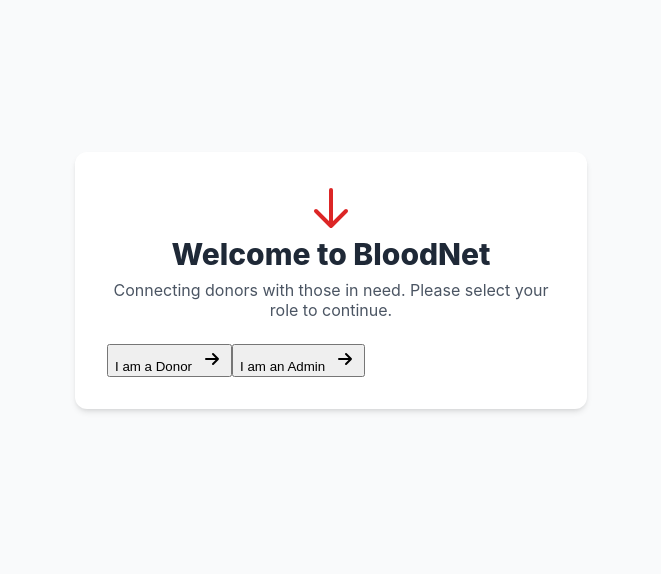
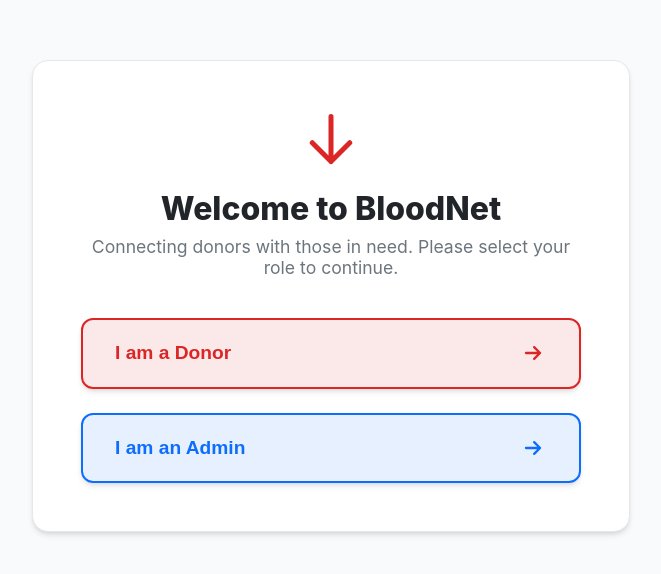
Before and after one commit to Sahil5501/-Bloodnet---Team-Dcoders-, a React (Create React App) app: page / in a window 1280 px wide. Shown: the part 136-710 px from the top of the page, without its empty margins (309-970 px from the left). Built offline with nearby package versions, Linux system fonts and the light colour scheme.

Commit message:
Portal page css was changed

```diff
--- a/src/App.css
+++ b/src/App.css
@@ -553,3 +553,100 @@ body {
     font-weight: bold;
     color: var(--text-dark);
 }
+.portal-container {
+display: flex;
+justify-content: center;
+align-items: center;
+min-height: 100vh;
+padding: 2rem;
+}
+
+.portal-card {
+background-color: var(--card-background-color, #ffffff);
+border-radius: 16px;
+padding: 3rem;
+box-shadow: var(--shadow, 0 4px 12px rgba(0, 0, 0, 0.08));
+text-align: center;
+max-width: 500px;
+width: 100%;
+border: 1px solid var(--border-color, #dee2e6);
+}
+
+.portal-header {
+margin-bottom: 2.5rem;
+}
+
+.portal-header h1 {
+font-size: 2rem;
+margin-bottom: 0.5rem;
+color: var(--text-color, #212529);
+}
+
+.portal-header p {
+color: var(--text-muted-color, #6c757d);
+font-size: 1.1rem;
+}
+
+.portal-icon {
+width: 60px;
+height: 60px;
+color: var(--primary-color, #d92c2c);
+margin: 0 auto 1rem;
+}
+
+.portal-actions {
+display: flex;
+flex-direction: column;
+gap: 1.5rem;
+}
+
+.portal-button {
+display: flex;
+justify-content: space-between;
+align-items: center;
+padding: 1.2rem 2rem;
+font-size: 1.2rem;
+font-weight: 600;
+border-radius: 12px;
+border: 2px solid transparent;
+cursor: pointer;
+box-shadow: var(--shadow, 0 4px 12px rgba(0, 0, 0, 0.08));
+transition: background-color 0.3s ease, color 0.3s ease, transform 0.3s ease, box-shadow 0.3s ease;
+}
+
+.portal-button:hover {
+transform: translateY(-4px) scale(1.02);
+box-shadow: 0 10px 20px rgba(0, 0, 0, 0.12);
+}
+
+.portal-arrow-icon {
+width: 28px;
+height: 28px;
+transition: transform 0.3s ease;
+}
+
+.portal-button:hover .portal-arrow-icon {
+transform: translateX(8px);
+}
+
+.portal-button.donor {
+background-color: rgba(217, 44, 44, 0.1);
+color: var(--primary-color, #d92c2c);
+border-color: var(--primary-color, #d92c2c);
+}
+
+.portal-button.donor:hover {
+background-color: var(--primary-color, #d92c2c);
+color: white;
+}
+
+.portal-button.admin {
+background-color: rgba(13, 110, 253, 0.1);
+color: var(--secondary-color, #0d6efd);
+border-color: var(--secondary-color, #0d6efd);
+}
+
+.portal-button.admin:hover {
+background-color: var(--secondary-color, #0d6efd);
+color: white;
+}
```
Also changed, not shown: src/App.js (line endings or trailing spaces).
